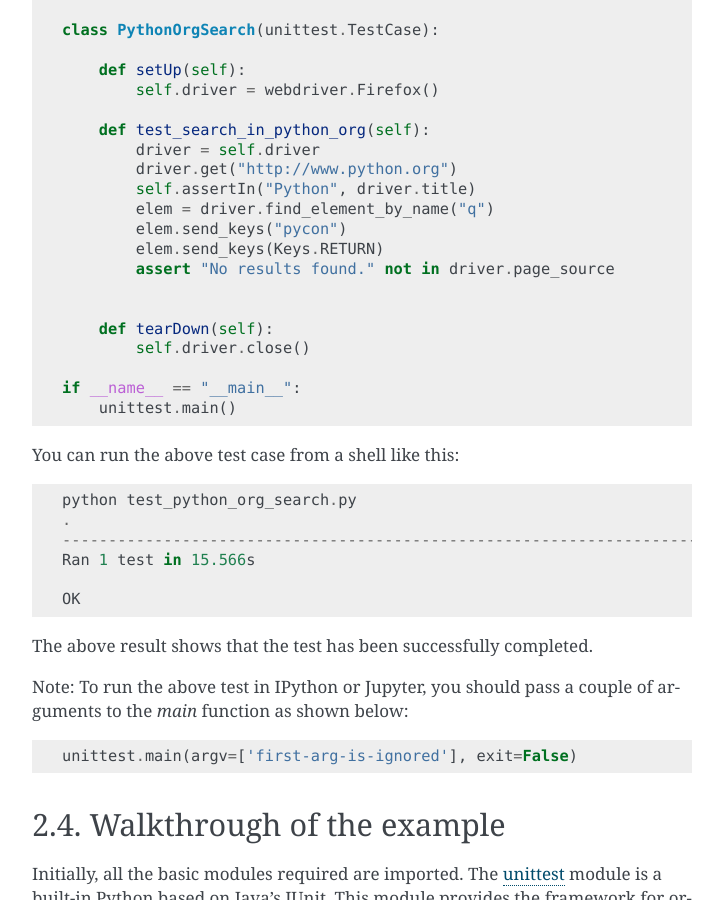
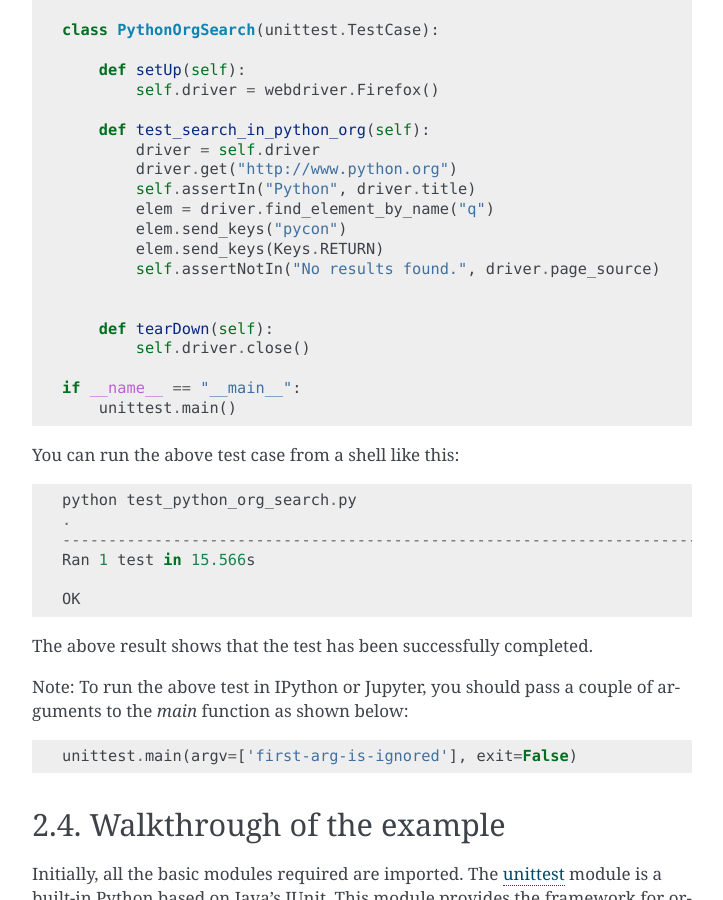
Before and after one commit to baijum/selenium-python, a Sphinx documentation site: the page built from source/getting-started.rst, in a window 1280 px wide and 900 px high, scrolled down 2178 px. Shown: the whole window, without its empty margins (388-1111 px from the left). Built offline with Sphinx 7.4.7, drawn with Linux system fonts in a browser that asks for light colours; some of the changed text lies outside the part shown.

Commit message:
unittest.TestCase.assertNotIn insted of assert <member>" not in <container> (#100)
`self.assertNotIn("No results found.", driver.page_source)` insted of `assert "No results found." not in driver.page_source`.
as previous `self.assertIn("Python", driver.title)`

https://docs.python.org/3/library/unittest.html#unittest.TestCase.assertNotIn

```diff
--- a/source/getting-started.rst
+++ b/source/getting-started.rst
@@ -120,7 +120,7 @@ search functionality::
           elem = driver.find_element_by_name("q")
           elem.send_keys("pycon")
           elem.send_keys(Keys.RETURN)
-          assert "No results found." not in driver.page_source
+          self.assertNotIn("No results found.", driver.page_source)
 
 
       def tearDown(self):
@@ -220,7 +220,7 @@ Special keys can be send using `Keys` class imported from
 After submission of the page, you should get the result as per search if there
 is any.  To ensure that some results are found, make an assertion::
 
-  assert "No results found." not in driver.page_source
+  self.assertNotIn("No results found.", driver.page_source)
 
 The `tearDown` method will get called after every test method.  This is a place
 to do all cleanup actions.  In the current method, the browser window is closed.
```
